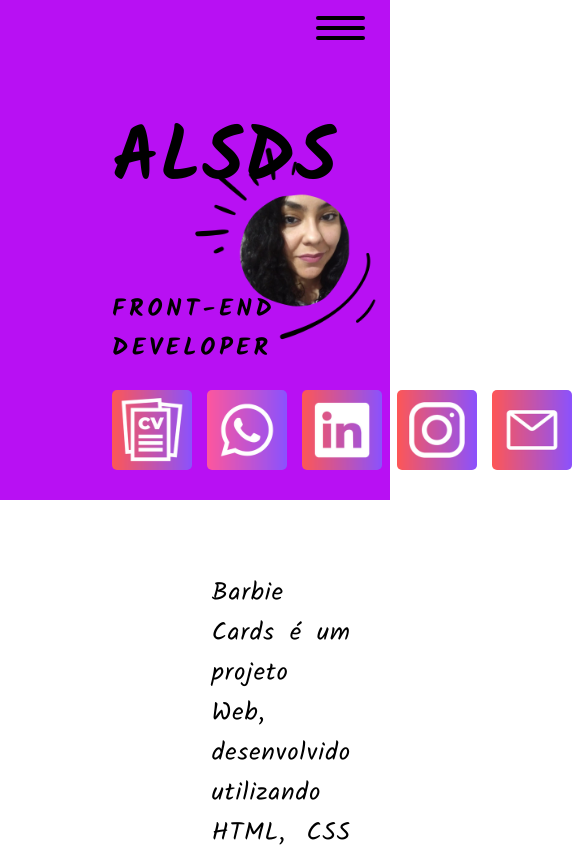
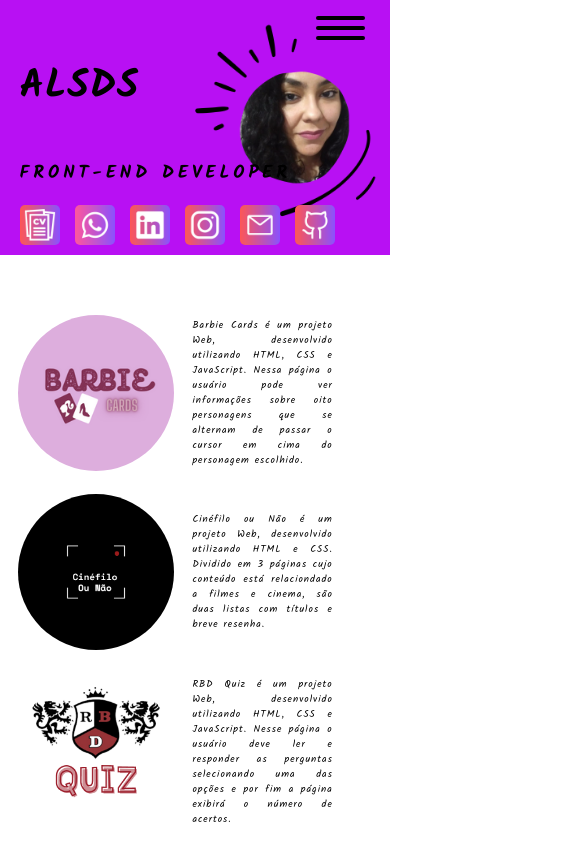
Before and after one commit to Analaurasil/alsds, a plain HTML site: page index.html in a window 390 px wide. Shown: the top 847 px of the page, 585 px wide, since content can reach past the window. Drawn offline with Linux system fonts and the light colour scheme.

Commit message:
Add files via upload

```diff
--- a/CSS/estilo.css
+++ b/CSS/estilo.css
@@ -272,3 +272,34 @@ a{
     justify-content: center;
     color: black;
 }
+
+
+@media screen and (max-width: 768px) {
+    .header-container {
+        padding: 30px 5% 10px;
+    }
+    h2{
+      font-size: 18px;
+    }
+    .botao{
+        border-radius: 5px;
+        width: 40px;
+        height: 40px;
+    }
+
+    h1 {
+        font-size: 10vw;
+    }
+    .card {
+        width: 40vw;
+        height: 40vw;
+        margin: 3vw 0;
+    }
+
+    .card-text p {
+        font-size: 2.5vw;
+    }
+    .footer{
+        font-size: 12px;
+    }
+}
--- a/CSS/estilo1.css
+++ b/CSS/estilo1.css
@@ -218,3 +218,34 @@ h2{
     justify-content: center;
     color: black;
 }
+
+@media screen and (max-width: 768px) {
+    .header-container {
+        padding: 30px 5% 10px;
+    }
+    h2{
+      font-size: 18px;
+    }
+    .botao{
+        border-radius: 5px;
+        width: 50px;
+        height: 50px;
+    }
+
+    h1 {
+        font-size: 10vw;
+    }
+
+    .card {
+        width: 40vw;
+        height: 40vw;
+        margin: 3vw 0;
+    }
+
+    .card-text p {
+        font-size: 2vw;
+    }
+    .footer{
+        font-size: 12px;
+    }
+}
--- a/CSS/estilo2.css
+++ b/CSS/estilo2.css
@@ -236,3 +236,33 @@ h2{
     justify-content: center;
     color: black;
 }
+@media screen and (max-width: 768px) {
+    .header-container {
+        padding: 30px 10% 10px;
+    }
+    h2{
+      font-size: 18px;
+    }
+    .botao{
+        border-radius: 5px;
+        width: 40px;
+        height: 40px;
+    }
+
+    h1 {
+        font-size: 10vw;
+    }
+
+    .card {
+        width: 40vw;
+        height: 40vw;
+        margin: 3vw 0;
+    }
+
+    .card-text p {
+        font-size: 2.5vw;
+    }
+    .footer{
+        font-size: 12px;
+    }
+}
```
